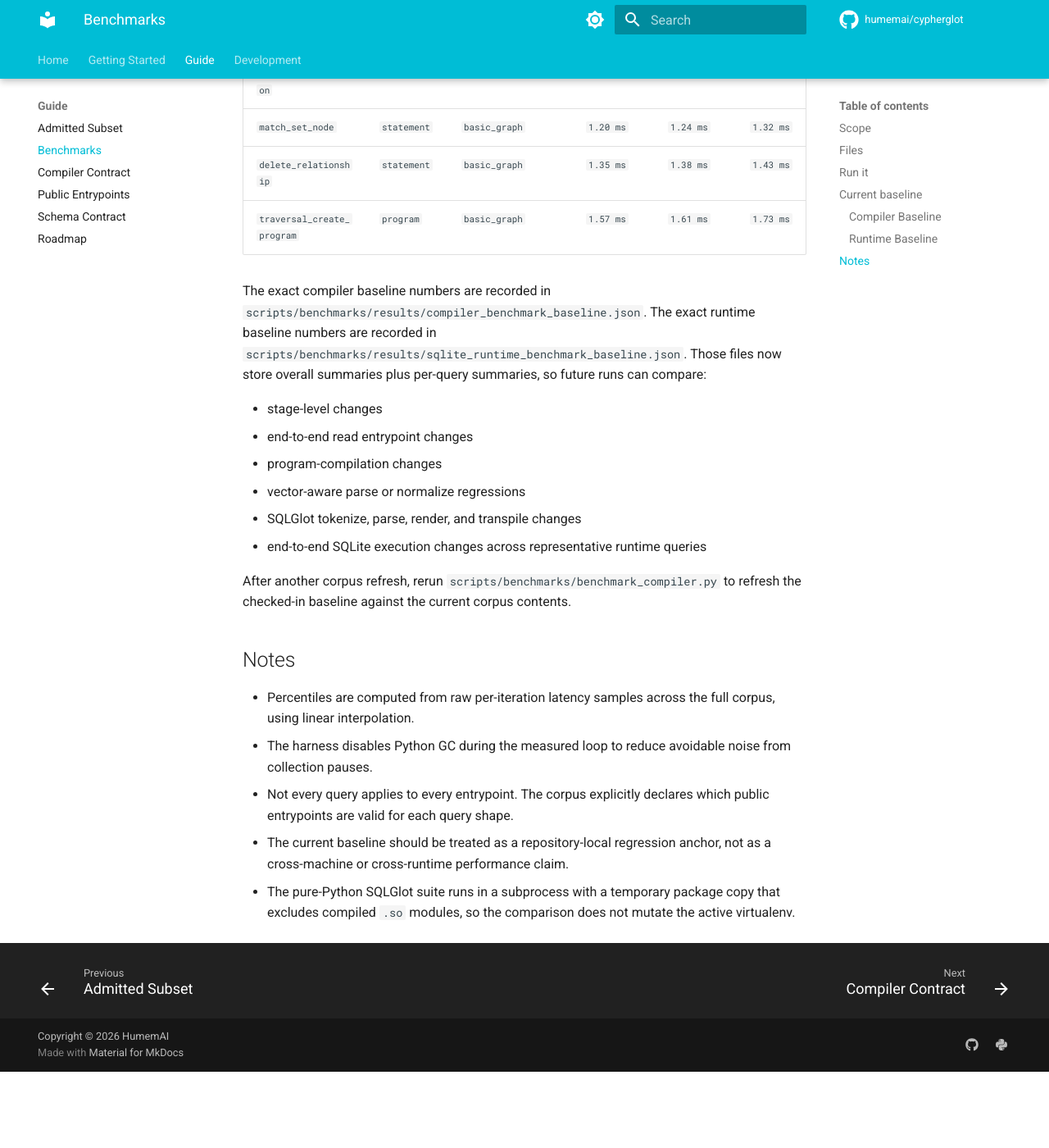
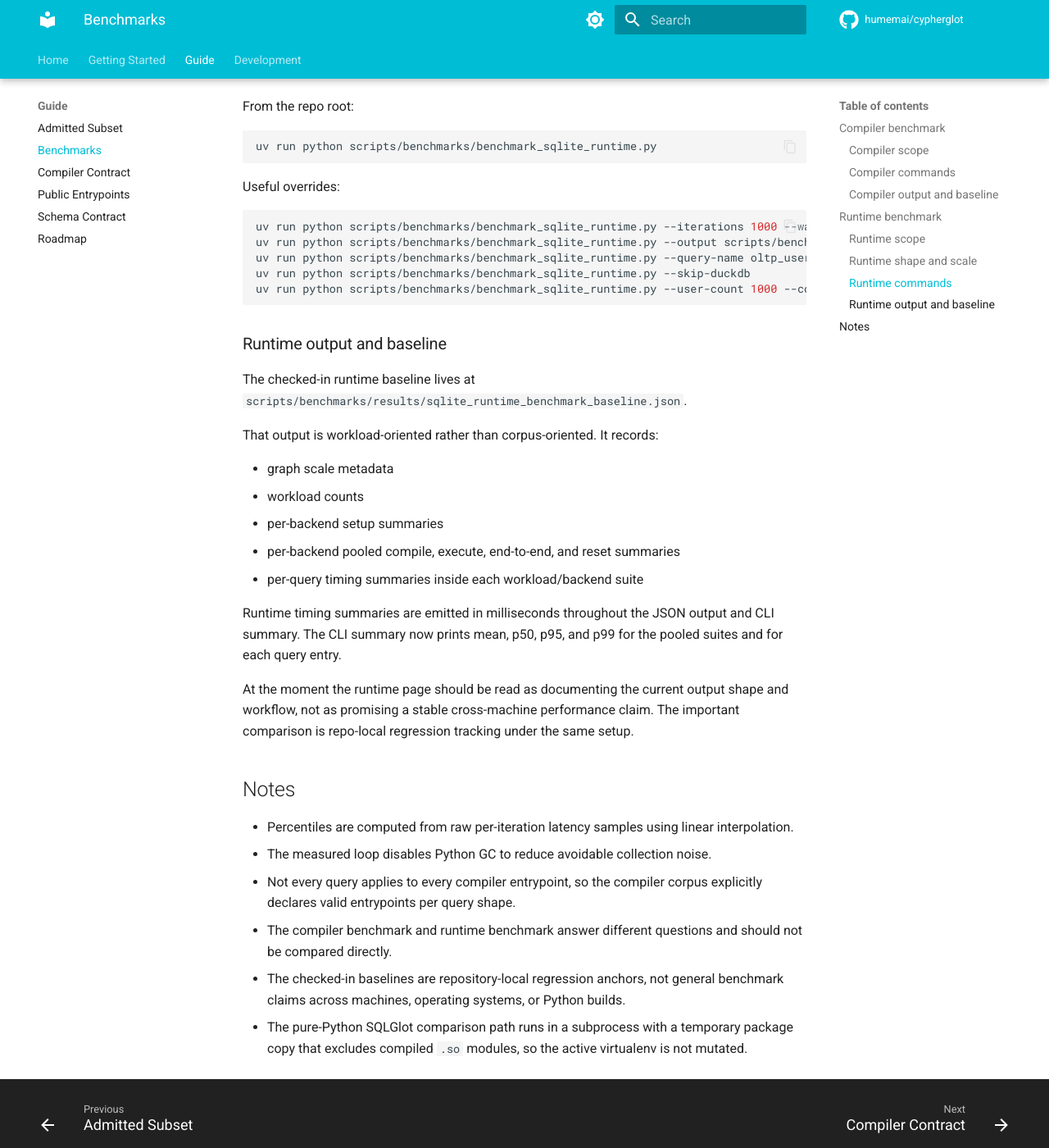
Before and after one commit to humemai/cypherglot, an MkDocs documentation site: the page built from docs/guide/benchmarks.md, in a window 1280 px wide and 1400 px high, scrolled down 5829 px. Shown: the whole window at 82% size. Built offline with MkDocs 1.6.1 and Material for MkDocs 9.7.7, drawn with Linux system fonts in a browser that asks for light colours; comment, search, counter and statistics services are not loaded; the version menu is left out; before the commit the page ends 7136 px from its top, so only the background shows below that; some of the changed text lies outside the part shown.

Commit message:
Add DuckDB support for Cypher OLAP-style reads and runtime tests
- Implemented a read-only DuckDB SQL target for admitted Cypher reads over the existing `nodes`, `edges`, and `node_labels` schema.
- Developed backend-aware JSON property access and whole-entity reconstruction for DuckDB.
- Created a curated SQLite vs. DuckDB parity harness for admitted reads, covering various read shapes including string, numeric, boolean, and relationship-property reads.
- Added direct DuckDB runtime tests to ensure compatibility and correctness of Cypher queries.
- Expanded the parity corpus to include a comprehensive set of admitted read shapes, ensuring full coverage of the read subset.

````diff
--- a/docs/guide/benchmarks.md
+++ b/docs/guide/benchmarks.md
@@ -1,26 +1,33 @@
 # Benchmarks
 
-CypherGlot now ships a benchmark harness for the public compiler stages and
-entrypoints that matter for the current admitted subset, plus a comparable
-SQLGlot workload for PostgreSQL-to-SQLite transpilation, plus a separate
-end-to-end SQLite execution benchmark.
+CypherGlot has two benchmark entrypoints, and they answer two different
+questions:
 
-The goal is practical and explicit:
+- `scripts/benchmarks/benchmark_compiler.py` measures compiler-stage and
+  compiler-entrypoint latency.
+- `scripts/benchmarks/benchmark_sqlite_runtime.py` measures compile-plus-execute
+  runtime cost over the graph-to-table schema contract.
 
-- measure stage-level latency for parsing, validation, and normalization
-- measure end-to-end latency for `to_sqlglot_ast(...)` and `to_sql(...)`
-- measure program-oriented compilation and rendering surfaces where CypherGlot
-  actually supports them today
-- include vector-aware queries where CypherGlot has a public contract today
-- measure comparable SQLGlot PostgreSQL-to-SQLite work across tokenize, parse,
-  parse-and-render, and transpile entrypoints
-- record a baseline for future regression tracking
-- measure realistic compile-plus-execute cost against the documented SQLite
-  schema for representative admitted queries
+This page documents them separately so each script has its own scope, inputs,
+commands, and output model.
 
-## Scope
+## Compiler benchmark
 
-The current harness covers these public entrypoints:
+Script:
+
+- `scripts/benchmarks/benchmark_compiler.py`
+
+Supporting files:
+
+- `scripts/benchmarks/corpora/compiler_benchmark_corpus.json`
+- `scripts/benchmarks/corpora/compiler_sqlglot_benchmark_corpus.json`
+- `scripts/benchmarks/results/compiler_benchmark_baseline.json`
+
+### Compiler scope
+
+This harness is for compiler latency, not backend execution. It measures the
+public CypherGlot stages and entrypoints that matter for the current admitted
+subset:
 
 - `parse_cypher_text(...)`
 - `validate_cypher_text(...)`
@@ -30,62 +37,32 @@
 - `to_sqlglot_program(...)`
 - `render_cypher_program_text(...)`
 
-It also benchmarks SQLGlot directly on a separate SQL corpus using:
+It also runs a separate SQLGlot comparison suite over a PostgreSQL-to-SQLite
+SQL corpus using:
 
 - `tokenize(...)`
 - `parse_one(...)`
 - `parse_one(...).sql(dialect="sqlite")`
 - `transpile(..., read="postgres", write="sqlite")`
 
-The checked-in corpus intentionally mixes query families instead of benchmarking
-only one read shape. It currently covers:
+The compiler corpus intentionally mixes query families rather than timing only a
+single read shape. It currently includes ordinary reads, optional reads, `WITH`
+queries, grouped aggregation, bounded variable-length reads, graph-introspection
+projections, metadata projections, `UNWIND`, standalone writes, traversal-backed
+program shapes, and vector-aware normalization queries.
 
-- `MATCH ... RETURN`
-- narrow one-hop relationship reads
-- narrow `OPTIONAL MATCH ... RETURN`
-- narrow `OPTIONAL MATCH` grouped-count reads
-- narrow `MATCH ... WITH ... RETURN`
-- grouped aggregation
-- bounded variable-length reads and grouped variable-length aggregation
-- searched `CASE`
-- graph-introspection projections
-- metadata projections such as `properties(...)`, `labels(...)`, and `keys(...)`
-- `UNWIND ... RETURN`
-- standalone writes plus traversal-backed `MATCH ... CREATE` and `MATCH ... MERGE`
-  program shapes
-- vector-aware `CALL db.index.vector.queryNodes(...)` normalization shapes
+Vector-aware queries are benchmarked only through parse, validate, and
+normalize. That matches the current product contract: CypherGlot carries vector
+intent for host runtimes, but does not compile vector-aware `CALL` queries to
+SQL-backed output directly.
 
-Vector-aware queries are benchmarked only through parse, validate, and normalize.
-That matches the current product contract: CypherGlot carries vector intent
-forward for host runtimes, but it does not compile vector-aware `CALL` queries
-into SQLGlot-backed output directly.
-
-The SQLGlot corpus is intentionally the same size as the CypherGlot corpus so
-that the benchmark runs a comparable number of source queries per suite.
-
-## Files
-
-- benchmark script: `scripts/benchmarks/benchmark_compiler.py`
-- compiler corpus: `scripts/benchmarks/corpora/compiler_benchmark_corpus.json`
-- SQLGlot comparison corpus: `scripts/benchmarks/corpora/compiler_sqlglot_benchmark_corpus.json`
-- latest checked-in compiler baseline: `scripts/benchmarks/results/compiler_benchmark_baseline.json`
-- runtime benchmark script: `scripts/benchmarks/benchmark_sqlite_runtime.py`
-- runtime corpus: `scripts/benchmarks/corpora/sqlite_runtime_benchmark_corpus.json`
-- default runtime output: `scripts/benchmarks/results/sqlite_runtime_benchmark_baseline.json`
-
-## Run it
+### Compiler commands
 
 From the repo root:
 
 ```bash
 uv run python scripts/benchmarks/benchmark_compiler.py
 ```
-
-That default run currently uses:
-
-- `1000` measured iterations per query and per entrypoint
-- `10` warmup iterations per query and per entrypoint
-- the installed SQLGlot package layout for the PostgreSQL-to-SQLite suite
 
 Useful overrides:
 
@@ -96,47 +73,29 @@
 uv run python scripts/benchmarks/benchmark_compiler.py --sqlglot-mode off
 ```
 
-The end-to-end SQLite benchmark uses the documented schema contract, seeds a
-small representative fixture per query, compiles each admitted Cypher query,
-executes the resulting SQL or rendered program, and records both whole-batch
-and per-query timing:
+The default compiler run uses:
 
-```bash
-uv run python scripts/benchmarks/benchmark_sqlite_runtime.py
-uv run python scripts/benchmarks/benchmark_sqlite_runtime.py --iterations 1000 --warmup 10
-uv run python scripts/benchmarks/benchmark_sqlite_runtime.py --output scripts/benchmarks/results/local-sqlite-runtime-benchmark-baseline.json
-```
+- `1000` measured iterations per query and entrypoint
+- `10` warmup iterations per query and entrypoint
+- the installed SQLGlot package layout for the PostgreSQL-to-SQLite comparison
 
-The runtime harness now uses a temporary file-backed SQLite database with:
+### Compiler output and baseline
 
-- `journal_mode=WAL`
-- `synchronous=NORMAL`
-- `foreign_keys=ON`
+The checked-in compiler baseline lives at
+`scripts/benchmarks/results/compiler_benchmark_baseline.json`.
 
-Use `--sqlglot-mode both` when you want to compare the installed `sqlglot[c]`
-path against a temporary pure-Python SQLGlot import. `sqlglotc` does not expose
-its own top-level runtime API; instead it installs compiled modules into the
-`sqlglot` package namespace. The benchmark reports which module files were used
-for each suite so you can confirm whether the run was compiled or pure Python.
+That baseline records:
 
-## Current baseline
+- stage-level latency summaries
+- per-entrypoint summaries
+- per-query summaries
+- vector-only normalization summaries
+- SQLGlot comparison results for compiled and pure-Python installs when enabled
 
-### Compiler Baseline
+The current checked-in baseline was produced from a `20`-query CypherGlot
+compiler corpus and a matching `20`-query SQLGlot comparison corpus.
 
-Source file: `scripts/benchmarks/results/compiler_benchmark_baseline.json`
-
-The current checked-in compiler baseline is regenerated from the current
-20-query corpus. It was produced with:
-
-- compiler corpus: `scripts/benchmarks/corpora/compiler_benchmark_corpus.json`
-- corpus size: `20` queries
-- SQLGlot comparison corpus: `scripts/benchmarks/corpora/compiler_sqlglot_benchmark_corpus.json`
-- SQLGlot corpus size: `20` queries
-- warmup: `10` iterations per query and entrypoint
-- measured iterations: `1000` per query and entrypoint
-- SQLGlot mode: `both` (`sqlglotc`-backed compiled install plus pure-Python fallback)
-
-Compiler entrypoint summary from the current full run:
+Compiler entrypoint summary from the current checked-in run:
 
 | Entrypoint | p50 | p95 | p99 |
 | --- | ---: | ---: | ---: |
@@ -168,58 +127,141 @@
 | `vector_query_nodes_match` | `0.97 ms` | `1.00 ms` | `1.11 ms` |
 | `vector_query_nodes_yield_where` | `1.18 ms` | `1.32 ms` | `1.47 ms` |
 
-### Runtime Baseline
+## Runtime benchmark
 
-Source file: `scripts/benchmarks/results/sqlite_runtime_benchmark_baseline.json`
+Script:
 
-SQLite runtime summary from the current full run:
+- `scripts/benchmarks/benchmark_sqlite_runtime.py`
 
-- runtime corpus: `scripts/benchmarks/corpora/sqlite_runtime_benchmark_corpus.json`
-- corpus size: `9` queries
-- warmup: `10` iterations per query and batch run
-- measured iterations: `1000` per query and batch run
-- SQLite profile: file-backed temporary database with `WAL` journal mode and `NORMAL` synchronous mode
+Supporting files:
 
-| Runtime scope | p50 | p95 | p99 |
-| --- | ---: | ---: | ---: |
-| full runtime batch | `13.52 ms` | `14.71 ms` | `15.82 ms` |
+- `scripts/benchmarks/results/sqlite_runtime_benchmark_baseline.json`
 
-| Query | Mode | Fixture | p50 | p95 | p99 |
-| --- | --- | --- | ---: | ---: | ---: |
-| `simple_match_return` | `statement` | `basic_graph` | `1.13 ms` | `1.26 ms` | `1.33 ms` |
-| `optional_match_missing` | `statement` | `basic_graph` | `1.25 ms` | `1.36 ms` | `1.42 ms` |
-| `with_scalar_rebinding` | `statement` | `basic_graph` | `1.20 ms` | `1.26 ms` | `1.40 ms` |
-| `grouped_count` | `statement` | `duplicate_name_graph` | `1.43 ms` | `1.51 ms` | `1.56 ms` |
-| `bounded_variable_length` | `statement` | `user_chain_graph` | `2.18 ms` | `2.29 ms` | `2.38 ms` |
-| `graph_introspection` | `statement` | `basic_graph` | `1.84 ms` | `2.05 ms` | `2.24 ms` |
-| `match_set_node` | `statement` | `basic_graph` | `1.20 ms` | `1.24 ms` | `1.32 ms` |
-| `delete_relationship` | `statement` | `basic_graph` | `1.35 ms` | `1.38 ms` | `1.43 ms` |
-| `traversal_create_program` | `program` | `basic_graph` | `1.57 ms` | `1.61 ms` | `1.73 ms` |
+### Runtime scope
 
-The exact compiler baseline numbers are recorded in `scripts/benchmarks/results/compiler_benchmark_baseline.json`.
-The exact runtime baseline numbers are recorded in `scripts/benchmarks/results/sqlite_runtime_benchmark_baseline.json`.
-Those files now store overall summaries plus per-query summaries, so future runs can compare:
+This harness is for end-to-end runtime cost over the documented graph schema,
+not just compilation. It compiles admitted Cypher queries, executes them on the
+target backend, and records timing splits for each phase.
 
-- stage-level changes
-- end-to-end read entrypoint changes
-- program-compilation changes
-- vector-aware parse or normalize regressions
-- SQLGlot tokenize, parse, render, and transpile changes
-- end-to-end SQLite execution changes across representative runtime queries
+The runtime workload is predefined in Python rather than loaded from a JSON
+corpus. It currently contains:
 
-After another corpus refresh, rerun `scripts/benchmarks/benchmark_compiler.py` to refresh
-the checked-in baseline against the current corpus contents.
+- `13` OLTP-style queries measured on SQLite
+- `10` OLAP-style read queries measured on SQLite and DuckDB
+
+The OLTP mix is intentionally broader than reads now. It covers:
+
+- point and adjacency reads
+- optional and bounded-traversal reads
+- create operations
+- update operations
+- delete operations
+
+For each backend it:
+
+- creates a temporary file-backed database
+- creates the graph tables
+- creates the relevant indexes
+- ingests a synthetic graph fixture into SQLite
+- runs `ANALYZE` on the SQLite source after ingest so the planner has real statistics
+- lets DuckDB attach and read that SQLite-ingested dataset for OLAP reads
+- records setup timing for connect, schema, index, and ingest
+
+For each query it records:
+
+- CypherGlot compile latency
+- backend execution latency
+- end-to-end compile-plus-execute latency
+- reset latency
+
+Mutation-oriented OLTP queries run inside a SQLite savepoint and are rolled back
+after each iteration, so `reset` now measures the rollback cost needed to keep
+the seeded graph stable across repeated create, update, and delete samples.
+
+### Runtime shape and scale
+
+The runtime harness currently uses:
+
+- `journal_mode=WAL` for SQLite
+- `synchronous=NORMAL` for SQLite
+- `foreign_keys=ON` for SQLite
+- a file-backed SQLite source database plus a DuckDB reader over that SQLite data
+- the current graph-to-table contract: `nodes`, `edges`, and `node_labels`
+
+The default synthetic ingest scale is:
+
+- `100000` users
+- `1000` companies
+- `100000` `WORKS_AT` edges
+- `300000` `KNOWS` edges
+
+The scale is configurable with:
+
+- `--user-count`
+- `--company-count`
+- `--knows-edges-per-user`
+- `--ingest-batch-size`
+
+DuckDB is required for the default full OLAP comparison run. Pass
+`--skip-duckdb` if you only want the SQLite portion.
+
+DuckDB is not separately seeded anymore for the OLAP benchmark path. SQLite is
+the single ingest path, and DuckDB reads the SQLite-ingested tables.
+
+For SQLite specifically, the benchmark now treats post-ingest `ANALYZE` as part
+of normal setup. Without planner statistics, selective graph reads can fall
+into much worse edge-first plans and produce misleading execution timings.
+
+### Runtime commands
+
+From the repo root:
+
+```bash
+uv run python scripts/benchmarks/benchmark_sqlite_runtime.py
+```
+
+Useful overrides:
+
+```bash
+uv run python scripts/benchmarks/benchmark_sqlite_runtime.py --iterations 1000 --warmup 10
+uv run python scripts/benchmarks/benchmark_sqlite_runtime.py --output scripts/benchmarks/results/local-sqlite-runtime-benchmark-baseline.json
+uv run python scripts/benchmarks/benchmark_sqlite_runtime.py --query-name oltp_user_point_lookup --query-name olap_user_count
+uv run python scripts/benchmarks/benchmark_sqlite_runtime.py --skip-duckdb
+uv run python scripts/benchmarks/benchmark_sqlite_runtime.py --user-count 1000 --company-count 25 --knows-edges-per-user 2 --ingest-batch-size 500
+```
+
+### Runtime output and baseline
+
+The checked-in runtime baseline lives at
+`scripts/benchmarks/results/sqlite_runtime_benchmark_baseline.json`.
+
+That output is workload-oriented rather than corpus-oriented. It records:
+
+- graph scale metadata
+- workload counts
+- per-backend setup summaries
+- per-backend pooled compile, execute, end-to-end, and reset summaries
+- per-query timing summaries inside each workload/backend suite
+
+Runtime timing summaries are emitted in milliseconds throughout the JSON output
+and CLI summary. The CLI summary now prints mean, p50, p95, and p99 for the
+pooled suites and for each query entry.
+
+At the moment the runtime page should be read as documenting the current output
+shape and workflow, not as promising a stable cross-machine performance claim.
+The important comparison is repo-local regression tracking under the same setup.
 
 ## Notes
 
-- Percentiles are computed from raw per-iteration latency samples across the
-  full corpus, using linear interpolation.
-- The harness disables Python GC during the measured loop to reduce avoidable
-  noise from collection pauses.
-- Not every query applies to every entrypoint. The corpus explicitly declares
-  which public entrypoints are valid for each query shape.
-- The current baseline should be treated as a repository-local regression anchor,
-  not as a cross-machine or cross-runtime performance claim.
-- The pure-Python SQLGlot suite runs in a subprocess with a temporary package
-  copy that excludes compiled `.so` modules, so the comparison does not mutate
-  the active virtualenv.
+- Percentiles are computed from raw per-iteration latency samples using linear
+  interpolation.
+- The measured loop disables Python GC to reduce avoidable collection noise.
+- Not every query applies to every compiler entrypoint, so the compiler corpus
+  explicitly declares valid entrypoints per query shape.
+- The compiler benchmark and runtime benchmark answer different questions and
+  should not be compared directly.
+- The checked-in baselines are repository-local regression anchors, not general
+  benchmark claims across machines, operating systems, or Python builds.
+- The pure-Python SQLGlot comparison path runs in a subprocess with a temporary
+  package copy that excludes compiled `.so` modules, so the active virtualenv is
+  not mutated.
````
Also changed, not shown: README.md (+8 -4 lines), docs/guide/compiler-contract.md (+5 -3 lines), docs/index.md (+4 -3 lines), 6 other files.
